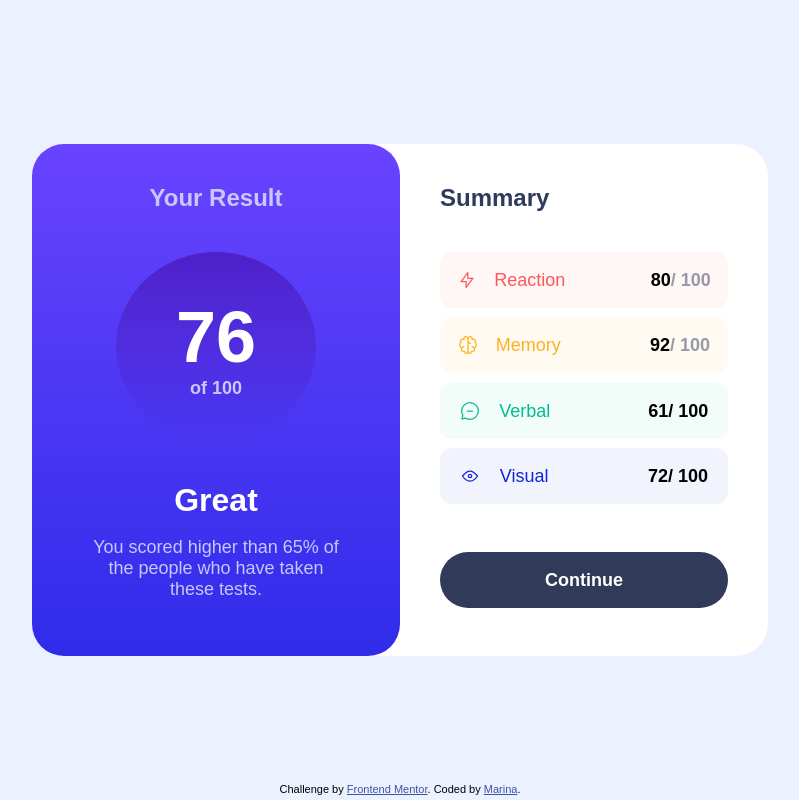
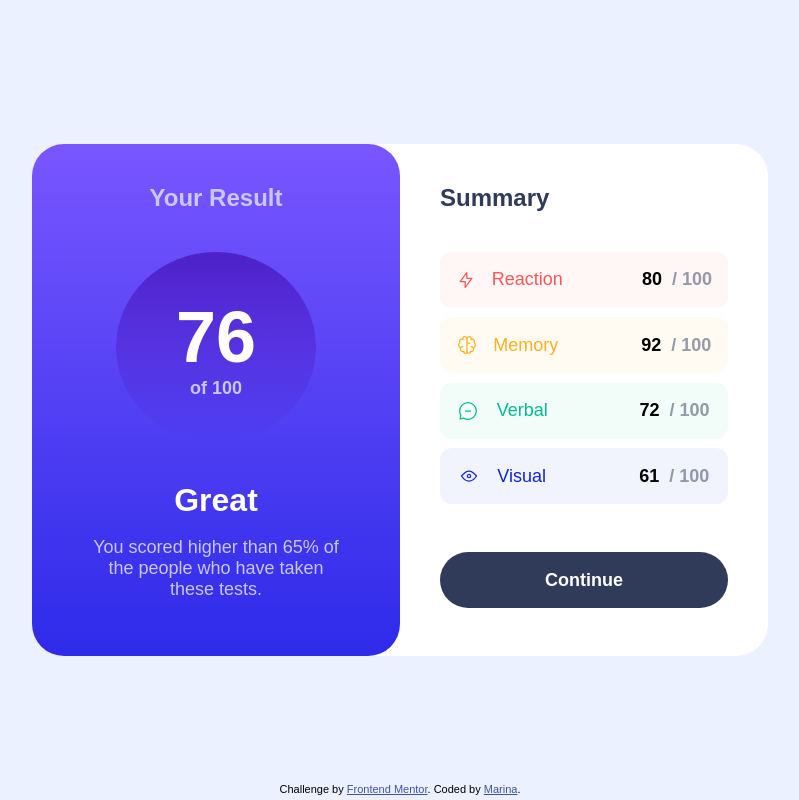
Before and after one commit to marinaongithub/result-summary-component-frontend-friday, a plain HTML site: page index.html in a window 1280 px wide. Shown: the whole page, without its empty margins (240-1039 px from the left). Drawn offline with Linux system fonts and the light colour scheme; a web font is replaced by a local one.

Commit message:
Added javascript

```diff
--- a/assets/style.css
+++ b/assets/style.css
@@ -2,8 +2,6 @@
     font-family: 'Hanken Grotesk';
     src: url('./assets/fonts/HankenGrotesk-VariableFont_wght.ttf') format('truetype');
   }
-
-
 
 
 html, body {
@@ -13,7 +11,6 @@ html, body {
     text-align: center;
     background-color: hsla(220, 100%, 96%, 1);
     display: flex;
-    /* flex-wrap: wrap; */
     height: 100vh;
     width: 100%;
     margin: 0;
@@ -22,23 +19,22 @@ html, body {
 
 .container {
     display: flex;
-    /* flex-wrap: wrap; */
-    /* flex-direction: column; */
+
     width: 100%;
-    /* height: 95vh; */
+
 }
 
 .component {
     display: flex;
     flex-wrap: wrap;
     align-items: center;
-    /* width: 736px; */
-    /* height: 512px; */
+
     border-radius: 32px;
     margin: auto;
     background-color: white;
 
 }
+
 
 /* RESULTS SIDE */
 
@@ -47,7 +43,7 @@ html, body {
     flex-direction: column;
     flex-grow: 1;
     align-items: center;
-    background: linear-gradient(180deg, #7755FF 0%, #6943FF 0.01%, #2F2CE9 100%);
+    background: linear-gradient(hsl(252, 100%, 67%), hsl(241, 81%, 54%));
     border-radius: 32px;
     width: 368px;
     height: 512px;
@@ -67,16 +63,16 @@ h1 {
     flex-direction: column;
     justify-content: center;
     border-radius: 50%;
-    background: linear-gradient(180deg, #4D21C9 0%, rgba(37, 33, 201, 0) 100%, rgba(37, 33, 201, 0) 100%);
+    background: linear-gradient(hsla(256, 72%, 46%, 1), hsla(241, 72%, 46%, 0));
     text-align: center;
     width: 200px;
     height: 200px;
 }
 
-#score {
+#total {
     font-size: 72px;
     font-weight: 800;
-    /* line-height: 72px; */
+
     text-align: center;
     color: white;
     margin: 0;
@@ -85,7 +81,6 @@ h1 {
 #base {
     font-size: 18px;
     font-weight: 700;
-    /* line-height: 23px; */
     text-align: center;
     color: var(--lavande);
     margin: 0;
@@ -108,11 +103,10 @@ h1 {
 #details {
     font-size: 18px;
     font-weight: 500;
-    /* line-height: 23px; */
-    /* letter-spacing: 0px; */
     text-align: center;
     color: var(--lavande);
 }
+
 
 /* SUMMARY SIDE */
 
@@ -127,7 +121,6 @@ h1 {
 h2 {
     font-size: 24px;
     font-weight: 700;
-    /* line-height: 31px; */
     text-align: left;
     color: hsl(224, 30%, 27%);
     margin: 40px 0px 30px 40px;
@@ -145,13 +138,17 @@ h2 {
 .item {
     display: flex;
     justify-content: space-evenly;
+    align-items: center;
     border-radius: 12px;
     height: 56px;
     width: 288px;
+
 }
 
-.num {
+.score {
+    display: flex;
     font-weight: 700;
+    margin: auto 0px;
 }
 
 .name {
@@ -162,10 +159,11 @@ h2 {
 
 .hundred {
     color: hsla(223, 30%, 27%, 0.5);
+    margin-left: 10px;
 
 }
 
-.reaction {
+#reaction {
     background-color: hsla(0, 100%, 67%, 0.05);
 }
 
@@ -173,7 +171,7 @@ h2 {
     color: hsl(0, 100%, 67%);
 }
 
-.memory {
+#memory {
     background-color: hsla(39, 100%, 56%, 0.05)
 }
 
@@ -181,7 +179,7 @@ h2 {
     color: hsl(39, 100%, 56%);
 }
 
-.verbal {
+#verbal {
     background-color: hsla(166, 100%, 37%, 0.05);
 }
 
@@ -189,7 +187,7 @@ h2 {
     color: hsl(166, 100%, 37%);
 }
 
-.visual {
+#visual {
     background-color: hsla(234, 85%, 45%, 0.05);
 }
 
@@ -215,10 +213,14 @@ button:hover {
 }
 
 
+/* ATTRIBUTION */
+
 .attribution { font-size: 11px; text-align: center; position: fixed; bottom: 0; left:0; width: 100%; margin-bottom: 5px; }
 
 .attribution a { color: hsl(228, 45%, 44%); }
 
+
+/* MEDIA QUERIES */
 
 @media only screen and (max-width: 735px) {
 
--- a/index.html
+++ b/index.html
@@ -13,12 +13,14 @@
 <body>
 
     <div class="component">
+
+      <!-- RESULTS SIDE -->
       <div class="results">
 
         <h1>Your Result</h1>
 
         <div class="round">
-            <p id="score">76</p>
+            <p id="total">76</p>
             <p id="base">of 100</p>
         </div>
 
@@ -29,26 +31,38 @@
 
       </div>
 
+      <!-- SUMMARY SIDE -->
+
       <div class="summary">
-
         <h2>Summary</h2>
-
         <div class="list">
-          <div class="item reaction">
-            <img src="./assets/images/icon-reaction.svg" alt="lighting icon" width="20px" height="56px"><p class="name" id="red">Reaction</p>
-            <p class="num">80<span class="hundred">/ 100</span></p>
+          <div class="item" id="reaction">
+            <img src="./assets/images/icon-reaction.svg" alt="lighting icon" width="20px" height="20px"><div class="name" id="red"></div>
+            <div class="score">
+              <div class="num"></div>
+              <div class="hundred">/ 100</div>
+            </div>
           </div>
-          <div class="item memory">
-            <img src="./assets/images/icon-memory.svg" alt="brain icon" width="20px" height="56px"><p class="name" id="yellow">Memory</p>
-            <p class="num">92<span class="hundred">/ 100</span></p>
+          <div class="item" id="memory">
+            <img src="./assets/images/icon-memory.svg" alt="brain icon" width="20px" height="20px"><div class="name" id="yellow"></div>
+            <div class="score">
+              <div class="num"></div>
+              <div class="hundred">/ 100</div>
+            </div>
           </div>
-          <div class="item verbal">
-            <img src="./assets/images/icon-verbal.svg" alt="speech bubble icon" width="20px" height="56px"><p class="name" id="green">Verbal</p>
-            <p class="num">61<span>/ 100</span></p>
+          <div class="item" id="verbal">
+            <img src="./assets/images/icon-verbal.svg" alt="speech bubble icon" width="20px" height="20px"><div class="name" id="green"></div>
+            <div class="score">
+              <div class="num"></div>
+              <div class="hundred">/ 100</div>
+            </div>
           </div>
-          <div class="item visual">
-            <img src="./assets/images/icon-visual.svg" alt="eye icon" width="20px" height="56px"><p class="name" id="blue">Visual</p>
-            <p class="num">72<span>/ 100</span></p>
+          <div class="item" id="visual">
+            <img src="./assets/images/icon-visual.svg" alt="eye icon" width="20px" height="56px"><div class="name" id="blue"></div>
+            <div class="score">
+              <div class="num"></div>
+              <div class="hundred">/ 100</div>
+            </div>
           </div>
         </div>
 
@@ -56,30 +70,30 @@
 
       </div>
 
+      <!-- ATTRIBUTIONS -->
+
       <div class="attribution">
         Challenge by <a href="https://www.frontendmentor.io?ref=challenge" target="_blank">Frontend Mentor</a>.
         Coded by <a href="#">Marina</a>.
       </div>
 
-      <!-- <script>
+      <script>
         fetch('data.json')
               .then(response => response.json())
               .then(data => {
                   document.getElementById('red').textContent = data[0].category;
-                  document.querySelector('.item.reaction .num').textContent = data[0].score;
+                  document.querySelector('#reaction .num').textContent = data[0].score;
                   document.getElementById('yellow').textContent = data[1].category;
-                  document.querySelector('.item.memory .num').textContent = data[1].score;
+                  document.querySelector('#memory .num').textContent = data[1].score;
                   document.getElementById('green').textContent = data[2].category;
-                  document.querySelector('.item.visual .num').textContent = data[2].score;
+                  document.querySelector('#visual .num').textContent = data[2].score;
                   document.getElementById('blue').textContent = data[3].category;
-                  document.querySelector('.item.verbal .num').textContent = data[3].score;
-                  document.querySelector('.item.memory .num .hundred').innerHTML = "100";
-
+                  document.querySelector('#verbal .num').textContent = data[3].score;
               })
               .catch(error => {
                   console.error('Error fetching data:', error);
               });
-      </script> -->
+      </script>
 
 </body>
 </html>
```
